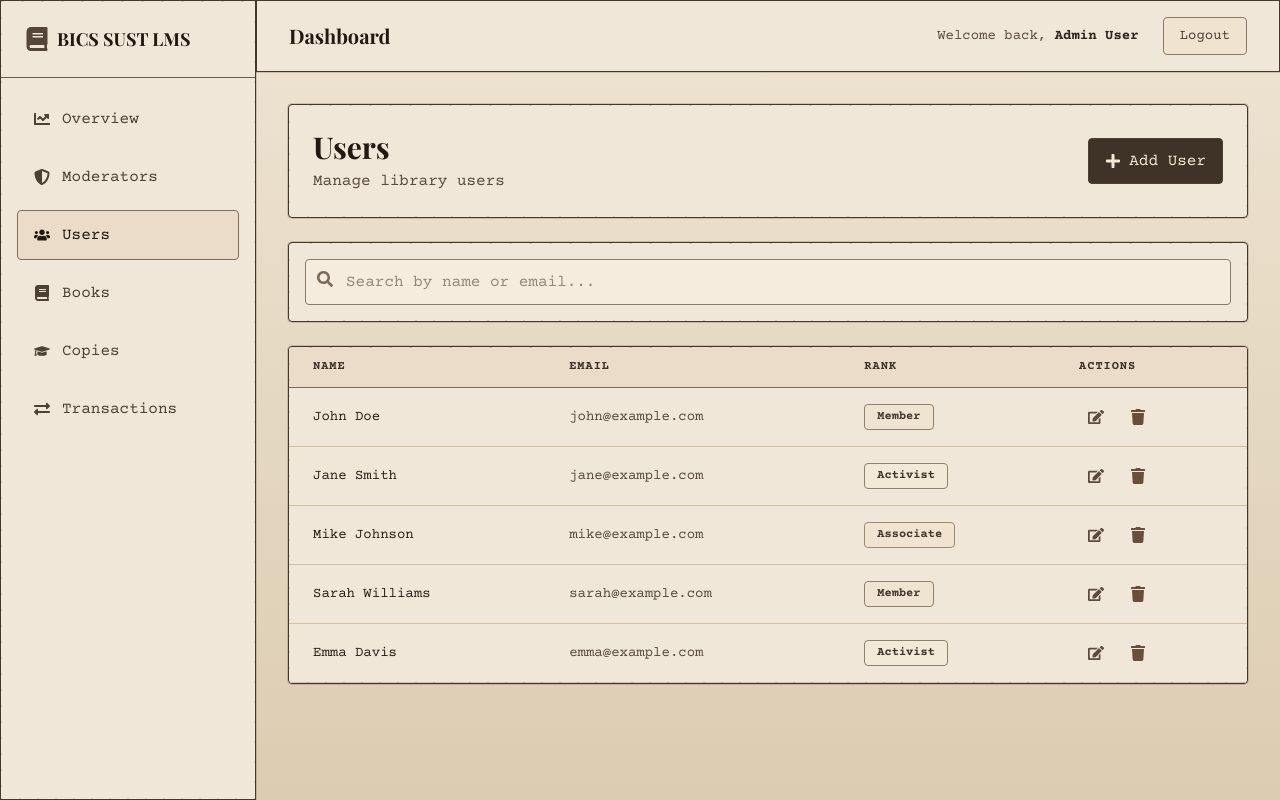
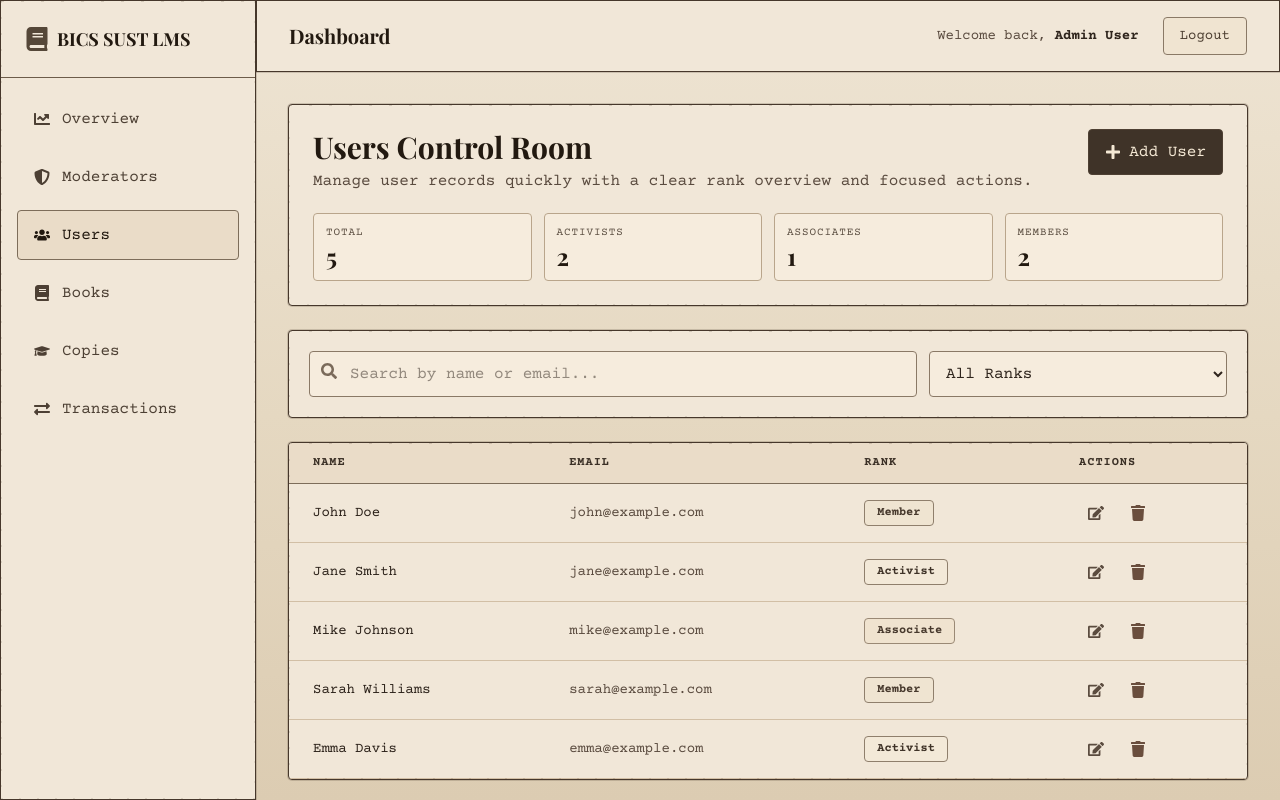
Before and after one commit to ahnayef/bics-sust-lms, a Next.js app: page /dashboard/users in a window 1280 px wide. Built offline with nearby package versions, Linux system fonts and the light colour scheme.

Commit message:
Redesign user management page

```diff
--- a/app/dashboard/users/page.tsx
+++ b/app/dashboard/users/page.tsx
@@ -1,18 +1,37 @@
 "use client";
 
-import { useState } from "react";
+import { useMemo, useState } from "react";
 import { FaEdit, FaPlus, FaSearch, FaTimes, FaTrash } from "react-icons/fa";
 
-export default function MembersManagement() {
-  const [searchTerm, setSearchTerm] = useState("");
-  const [showAddModal, setShowAddModal] = useState(false);
-  const [editingMemberId, setEditingMemberId] = useState<number | null>(null);
-  const [formData, setFormData] = useState({
+type RankFilter = "all" | "Activist" | "Associate" | "Member";
+
+interface User {
+  id: number;
+  name: string;
+  email: string;
+  rank: "Activist" | "Associate" | "Member";
+}
+
+interface UserForm {
+  name: string;
+  email: string;
+  rank: "Activist" | "Associate" | "Member";
+}
+
+const EMPTY_FORM: UserForm = {
   name: "",
   email: "",
   rank: "Member",
-  });
-  const [members, setMembers] = useState([
+};
+
+export default function UsersManagement() {
+  const [searchTerm, setSearchTerm] = useState("");
+  const [rankFilter, setRankFilter] = useState<RankFilter>("all");
+  const [showAddModal, setShowAddModal] = useState(false);
+  const [editingUserId, setEditingUserId] = useState<number | null>(null);
+  const [formData, setFormData] = useState<UserForm>(EMPTY_FORM);
+
+  const [users, setUsers] = useState<User[]>([
     {
       id: 1,
       name: "John Doe",
@@ -45,58 +64,88 @@ export default function MembersManagement() {
     },
   ]);
 
-  const filteredMembers = members.filter((member) => {
+  const counts = useMemo(
+    () => ({
+      total: users.length,
+      activists: users.filter((user) => user.rank === "Activist").length,
+      associates: users.filter((user) => user.rank === "Associate").length,
+      members: users.filter((user) => user.rank === "Member").length,
+    }),
+    [users],
+  );
+
+  const filteredUsers = useMemo(() => {
+    const query = searchTerm.toLowerCase().trim();
+
+    return users.filter((user) => {
       const matchesSearch =
-      member.name.toLowerCase().includes(searchTerm.toLowerCase()) ||
-      member.email.toLowerCase().includes(searchTerm.toLowerCase());
-    return matchesSearch;
+        user.name.toLowerCase().includes(query) ||
+        user.email.toLowerCase().includes(query);
+
+      const matchesRank = rankFilter === "all" || user.rank === rankFilter;
+
+      return matchesSearch && matchesRank;
     });
+  }, [users, rankFilter, searchTerm]);
 
-  const handleAddClick = () => {
-    setEditingMemberId(null);
-    setFormData({ name: "", email: "", rank: "Member" });
+  const openAddModal = () => {
+    setEditingUserId(null);
+    setFormData(EMPTY_FORM);
     setShowAddModal(true);
   };
 
-  const handleEditClick = (member: (typeof members)[0]) => {
-    setEditingMemberId(member.id);
-    setFormData({ name: member.name, email: member.email, rank: member.rank });
+  const handleEditClick = (user: User) => {
+    setEditingUserId(user.id);
+    setFormData({ name: user.name, email: user.email, rank: user.rank });
     setShowAddModal(true);
   };
 
-  const handleDeleteClick = (memberId: number) => {
-    if (confirm("Are you sure you want to delete this member?")) {
-      setMembers(members.filter((m) => m.id !== memberId));
+  const handleDeleteClick = (userId: number) => {
+    if (confirm("Are you sure you want to delete this user?")) {
+      setUsers((prev) => prev.filter((user) => user.id !== userId));
     }
   };
 
   const handleSave = () => {
-    if (!formData.name || !formData.email) {
-      alert("Please fill in all fields");
+    if (!formData.name.trim() || !formData.email.trim()) {
       return;
     }
 
-    if (editingMemberId) {
-      // Update existing member
-      setMembers(
-        members.map((m) =>
-          m.id === editingMemberId ? { ...m, ...formData } : m,
+    if (editingUserId) {
+      setUsers((prev) =>
+        prev.map((user) =>
+          user.id === editingUserId
+            ? {
+                ...user,
+                name: formData.name.trim(),
+                email: formData.email.trim(),
+                rank: formData.rank,
+              }
+            : user,
         ),
       );
     } else {
-      // Add new member
-      const newMember = {
-        id: Math.max(...members.map((m) => m.id), 0) + 1,
-        ...formData,
+      const newUser: User = {
+        id: Math.max(...users.map((user) => user.id), 0) + 1,
+        name: formData.name.trim(),
+        email: formData.email.trim(),
+        rank: formData.rank,
       };
-      setMembers([...members, newMember]);
+      setUsers((prev) => [...prev, newUser]);
     }
 
     setShowAddModal(false);
-    setFormData({ name: "", email: "", rank: "Member" });
+    setEditingUserId(null);
+    setFormData(EMPTY_FORM);
   };
 
-  const getRankColor = (rank: string) => {
+  const closeModal = () => {
+    setShowAddModal(false);
+    setEditingUserId(null);
+    setFormData(EMPTY_FORM);
+  };
+
+  const getRankColor = (rank: User["rank"]) => {
     if (rank === "Activist") {
       return "bg-[#f3e9d8] text-[#3f3328] border border-[#8f7f6c]";
     }
@@ -108,26 +157,66 @@ export default function MembersManagement() {
 
   return (
     <div className="space-y-6">
-      {/* Header */}
-      <div className="dashboard-surface tron-border rounded-sm p-5 sm:p-6 flex flex-col sm:flex-row items-start sm:items-center justify-between gap-4">
+      <section className="dashboard-surface tron-border rounded-sm p-5 sm:p-6">
+        <div className="flex flex-col lg:flex-row lg:items-start lg:justify-between gap-4">
           <div>
             <h1 className="text-2xl sm:text-3xl font-bold text-[#221910] ink-title">
-            Users
+              Users Control Room
             </h1>
-          <p className="text-[#5a4b3f] mt-1 ink-text">Manage library users</p>
+            <p className="text-[#5a4b3f] mt-1 ink-text">
+              Manage user records quickly with a clear rank overview and focused
+              actions.
+            </p>
           </div>
+
           <button
-          onClick={handleAddClick}
-          className="flex items-center gap-2 px-4 py-2.5 bg-[#3f3328] text-[#f4e8d4] border border-[#4e4033] rounded-sm hover:bg-[#4a3d31] transition-colors font-medium ink-text"
+            onClick={openAddModal}
+            className="inline-flex items-center justify-center gap-2 px-4 py-2.5 bg-[#3f3328] text-[#f4e8d4] border border-[#4e4033] rounded-sm hover:bg-[#4a3d31] transition-colors font-medium ink-text"
           >
             <FaPlus className="w-4 h-4" />
             Add User
           </button>
         </div>
 
-      {/* Search */}
-      <div className="dashboard-surface tron-border rounded-sm p-4 border border-[#5f4f40]">
-        <div className="relative">
+        <div className="grid grid-cols-2 sm:grid-cols-4 gap-2 sm:gap-3 mt-4 sm:mt-5">
+          <div className="border border-[#b9a58b] bg-[#f6ecdd] rounded-sm p-2 sm:p-3">
+            <p className="text-[10px] sm:text-[11px] uppercase tracking-[0.08em] text-[#5c4f42] ink-text leading-tight">
+              Total
+            </p>
+            <p className="text-xl sm:text-2xl font-bold text-[#221910] ink-title leading-none mt-1">
+              {counts.total}
+            </p>
+          </div>
+          <div className="border border-[#b9a58b] bg-[#f6ecdd] rounded-sm p-2 sm:p-3">
+            <p className="text-[10px] sm:text-[11px] uppercase tracking-[0.08em] text-[#5c4f42] ink-text leading-tight">
+              Activists
+            </p>
+            <p className="text-xl sm:text-2xl font-bold text-[#221910] ink-title leading-none mt-1">
+              {counts.activists}
+            </p>
+          </div>
+          <div className="border border-[#b9a58b] bg-[#f6ecdd] rounded-sm p-2 sm:p-3">
+            <p className="text-[10px] sm:text-[11px] uppercase tracking-[0.08em] text-[#5c4f42] ink-text leading-tight">
+              Associates
+            </p>
+            <p className="text-xl sm:text-2xl font-bold text-[#221910] ink-title leading-none mt-1">
+              {counts.associates}
+            </p>
+          </div>
+          <div className="border border-[#b9a58b] bg-[#f6ecdd] rounded-sm p-2 sm:p-3">
+            <p className="text-[10px] sm:text-[11px] uppercase tracking-[0.08em] text-[#5c4f42] ink-text leading-tight">
+              Members
+            </p>
+            <p className="text-xl sm:text-2xl font-bold text-[#221910] ink-title leading-none mt-1">
+              {counts.members}
+            </p>
+          </div>
+        </div>
+      </section>
+
+      <section className="dashboard-surface tron-border rounded-sm p-4 sm:p-5 border border-[#5f4f40]">
+        <div className="grid grid-cols-1 lg:grid-cols-3 gap-3">
+          <div className="relative lg:col-span-2">
             <FaSearch className="absolute left-3 top-3 text-[#7a6a5a]" />
             <input
               type="text"
@@ -137,10 +226,21 @@ export default function MembersManagement() {
               className="w-full pl-10 pr-4 py-2.5 border border-[#8a7966] bg-[#f6ecdd] text-[#2f251d] rounded-sm focus:ring-2 focus:ring-[#6e5d4a] focus:border-transparent outline-none ink-text"
             />
           </div>
+
+          <select
+            value={rankFilter}
+            onChange={(e) => setRankFilter(e.target.value as RankFilter)}
+            className="px-3 py-2.5 border border-[#8a7966] bg-[#f6ecdd] text-[#2f251d] rounded-sm focus:ring-2 focus:ring-[#6e5d4a] focus:border-transparent outline-none ink-text"
+          >
+            <option value="all">All Ranks</option>
+            <option value="Activist">Activist</option>
+            <option value="Associate">Associate</option>
+            <option value="Member">Member</option>
+          </select>
         </div>
+      </section>
 
-      {/* Members Table */}
-      <div className="dashboard-surface tron-border rounded-sm overflow-hidden">
+      <section className="dashboard-surface tron-border rounded-sm overflow-hidden border border-[#5f4f40]">
         <div className="overflow-x-auto">
           <table className="w-full text-sm ink-text min-w-160">
             <thead>
@@ -160,35 +260,39 @@ export default function MembersManagement() {
               </tr>
             </thead>
             <tbody>
-              {filteredMembers.map((member) => (
+              {filteredUsers.map((user) => (
                 <tr
-                  key={member.id}
+                  key={user.id}
                   className="border-b border-[#d2bfa5] hover:bg-[#f4ebdc] transition-colors"
                 >
                   <td className="px-4 sm:px-6 py-3 font-medium text-[#2b2119]">
-                    {member.name}
+                    {user.name}
                   </td>
                   <td className="px-4 sm:px-6 py-3 text-[#5a4b3f]">
-                    {member.email}
+                    {user.email}
                   </td>
                   <td className="px-4 sm:px-6 py-3">
                     <span
-                      className={`inline-block px-3 py-1 text-xs font-semibold rounded-sm ${getRankColor(member.rank)}`}
+                      className={`inline-block px-3 py-1 text-xs font-semibold rounded-sm ${getRankColor(
+                        user.rank,
+                      )}`}
                     >
-                      {member.rank}
+                      {user.rank}
                     </span>
                   </td>
                   <td className="px-4 sm:px-6 py-3">
                     <div className="flex items-center gap-2">
                       <button
-                        onClick={() => handleEditClick(member)}
+                        onClick={() => handleEditClick(user)}
                         className="p-2 text-[#5b4c3f] hover:bg-[#eadcc8] border border-transparent hover:border-[#c4ad91] rounded-sm transition-colors"
+                        aria-label={`Edit ${user.name}`}
                       >
                         <FaEdit className="w-4 h-4" />
                       </button>
                       <button
-                        onClick={() => handleDeleteClick(member.id)}
+                        onClick={() => handleDeleteClick(user.id)}
                         className="p-2 text-[#6a4e3d] hover:bg-[#eadcc8] border border-transparent hover:border-[#c4ad91] rounded-sm transition-colors"
+                        aria-label={`Delete ${user.name}`}
                       >
                         <FaTrash className="w-4 h-4" />
                       </button>
@@ -200,25 +304,24 @@ export default function MembersManagement() {
           </table>
         </div>
 
-        {filteredMembers.length === 0 && (
+        {filteredUsers.length === 0 && (
           <div className="text-center py-12 text-[#6a5a4c] ink-text">
-            <p>No members found matching your search criteria.</p>
+            <p>No users match this search/filter combination.</p>
           </div>
         )}
-      </div>
+      </section>
 
-      {/* Add/Edit Modal */}
       {showAddModal && (
         <div className="fixed inset-0 bg-[#1f170f]/42 backdrop-blur-[1px] flex items-center justify-center p-4 z-80">
           <div className="dashboard-surface tron-border rounded-sm max-w-md w-full p-6">
             <div className="flex items-start justify-between gap-3 mb-4">
               <h2 className="text-xl font-bold text-[#221910] ink-title">
-                {editingMemberId ? "Edit Member" : "Add New Member"}
+                {editingUserId ? "Edit User" : "Add New User"}
               </h2>
               <button
-                onClick={() => setShowAddModal(false)}
+                onClick={closeModal}
                 className="p-2 text-[#655648] hover:bg-[#e7d8c3] rounded-sm transition-colors"
-                aria-label="Close member modal"
+                aria-label="Close user modal"
               >
                 <FaTimes className="w-4 h-4" />
               </button>
@@ -262,29 +365,33 @@ export default function MembersManagement() {
                 <select
                   value={formData.rank}
                   onChange={(e) =>
-                    setFormData({ ...formData, rank: e.target.value })
+                    setFormData({
+                      ...formData,
+                      rank: e.target.value as User["rank"],
+                    })
                   }
                   className="w-full px-4 py-2.5 border border-[#8a7966] bg-[#f6ecdd] text-[#2f251d] rounded-sm focus:ring-2 focus:ring-[#6e5d4a] focus:border-transparent outline-none"
                 >
-                  <option>Activist</option>
-                  <option>Associate</option>
-                  <option>Member</option>
+                  <option value="Activist">Activist</option>
+                  <option value="Associate">Associate</option>
+                  <option value="Member">Member</option>
                 </select>
               </div>
             </div>
 
             <div className="flex gap-3 mt-6">
               <button
-                onClick={() => setShowAddModal(false)}
+                onClick={closeModal}
                 className="flex-1 px-4 py-2.5 border border-[#8a7966] text-[#4f4134] rounded-sm hover:bg-[#eadcc8] transition-colors font-medium ink-text"
               >
                 Cancel
               </button>
               <button
                 onClick={handleSave}
-                className="flex-1 px-4 py-2.5 bg-[#3f3328] text-[#f4e8d4] border border-[#4e4033] rounded-sm hover:bg-[#4a3d31] transition-colors font-medium ink-text"
+                disabled={!formData.name.trim() || !formData.email.trim()}
+                className="flex-1 px-4 py-2.5 bg-[#3f3328] text-[#f4e8d4] border border-[#4e4033] rounded-sm hover:bg-[#4a3d31] disabled:opacity-55 disabled:cursor-not-allowed transition-colors font-medium ink-text"
               >
-                {editingMemberId ? "Update Member" : "Add Member"}
+                {editingUserId ? "Update User" : "Add User"}
               </button>
             </div>
           </div>
```
Lines whose indentation alone changed are shown as unchanged.
